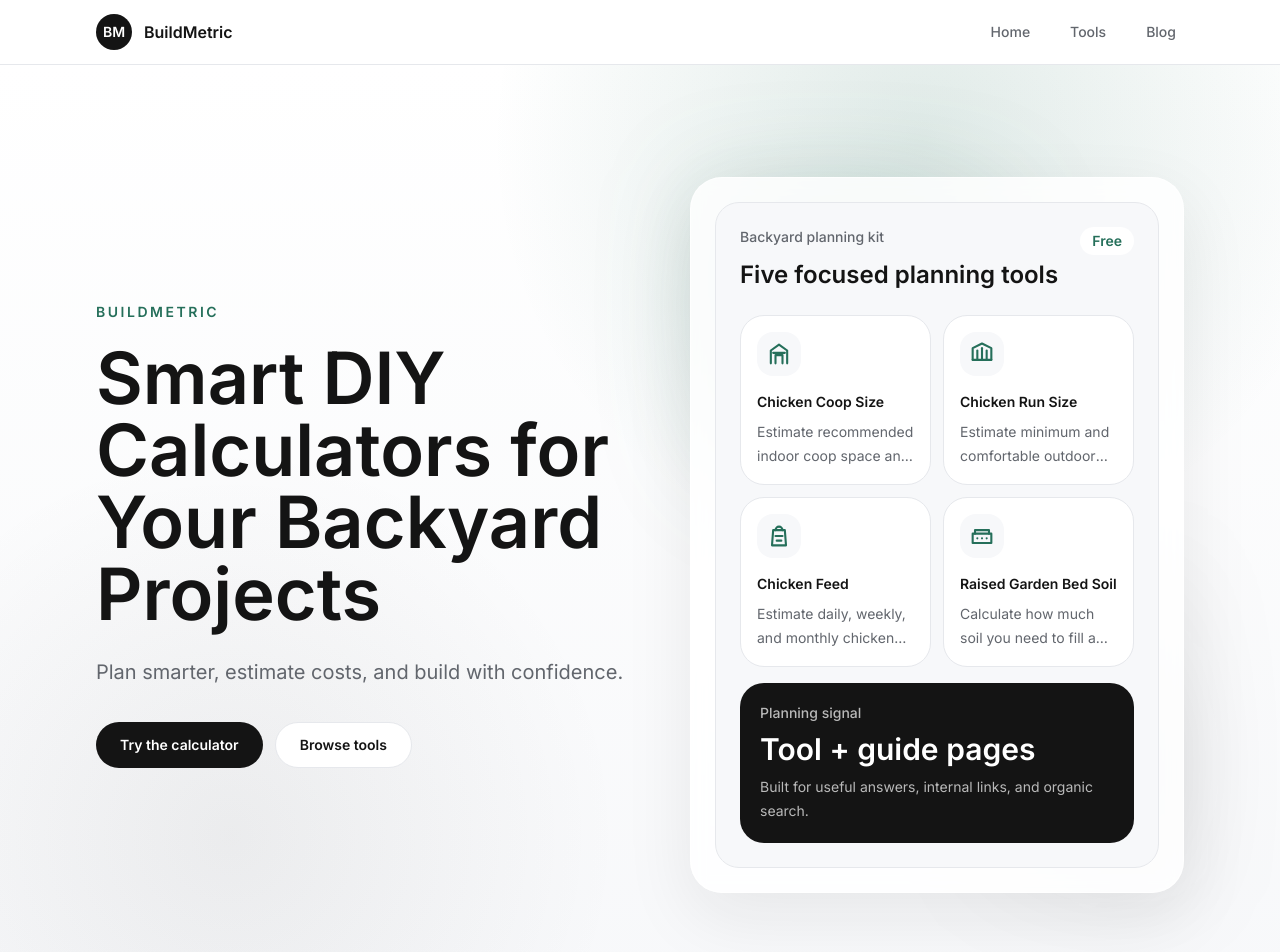
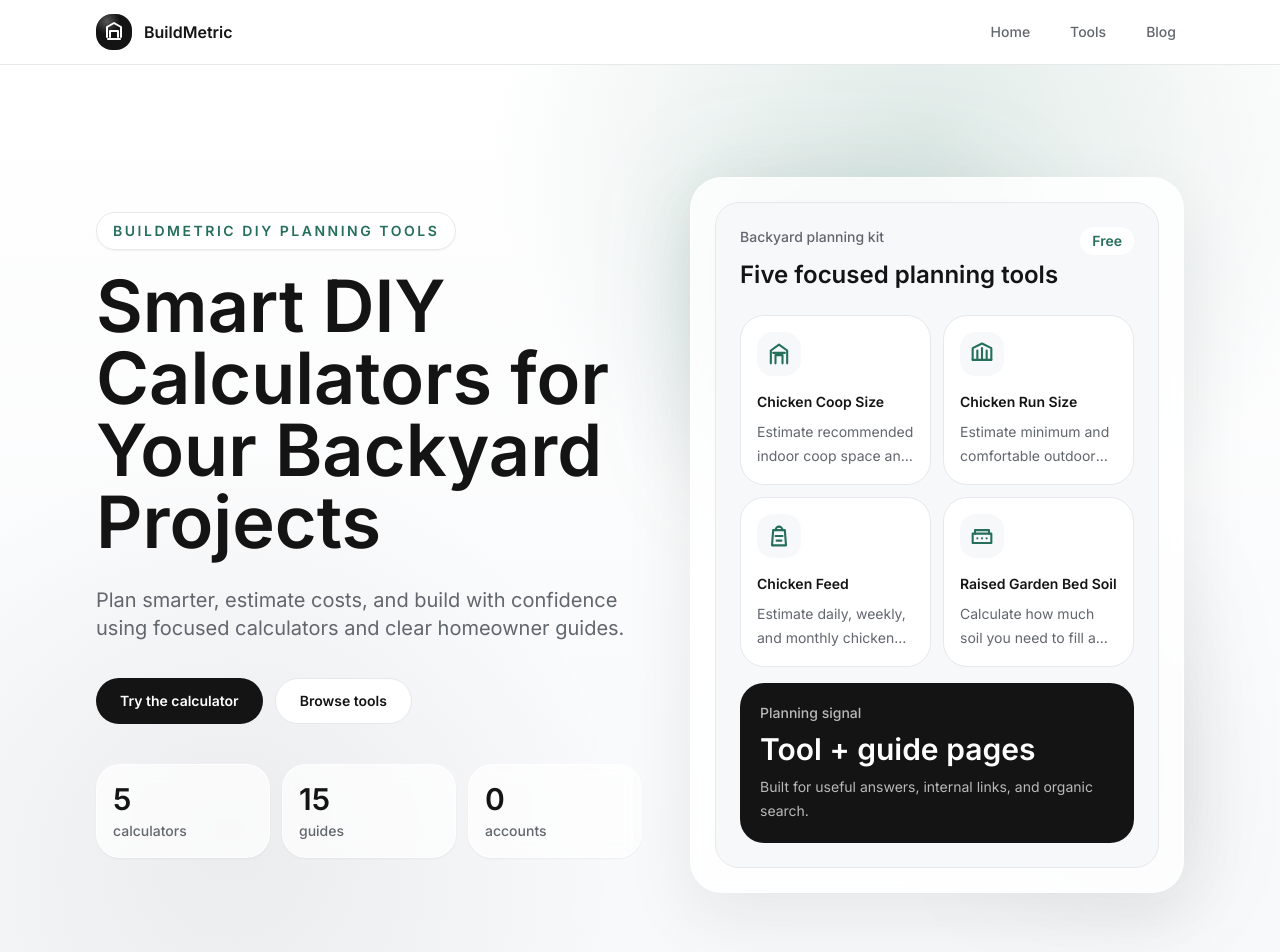
Before and after one commit to bcd736710-sketch/buildmetric, a Next.js app: page / in a window 1280 px wide. Shown: the top 952 px of the page. Built offline with nearby package versions, Linux system fonts and the light colour scheme; no server answers.

Commit message:
Polish BuildMetric brand and homepage

```diff
--- a/app/layout.tsx
+++ b/app/layout.tsx
@@ -19,6 +19,9 @@ export const metadata: Metadata = {
   },
   description: siteConfig.description,
   applicationName: siteConfig.name,
+  icons: {
+    icon: "/icon.svg",
+  },
   verification: {
     other: {
       "msvalidate.01": "33D5684FC661A2807740B2027FAB673E",
--- a/app/page.tsx
+++ b/app/page.tsx
@@ -12,14 +12,15 @@ export default function HomePage() {
       <section className="relative overflow-hidden border-b border-line bg-[radial-gradient(circle_at_72%_8%,rgba(37,111,90,0.14),transparent_34%),radial-gradient(circle_at_18%_82%,rgba(20,20,20,0.06),transparent_30%),linear-gradient(180deg,#ffffff_0%,#f7f8fa_100%)]">
         <Container className="grid gap-12 py-20 sm:py-24 lg:grid-cols-[1.05fr_0.95fr] lg:items-center lg:py-28">
           <div>
-            <p className="mb-5 text-sm font-semibold uppercase tracking-[0.18em] text-brand">
-              BuildMetric
+            <p className="mb-5 inline-flex rounded-full border border-line bg-white/70 px-4 py-2 text-sm font-semibold uppercase tracking-[0.18em] text-brand shadow-sm backdrop-blur">
+              BuildMetric DIY planning tools
             </p>
             <h1 className="max-w-4xl text-5xl font-semibold leading-tight tracking-normal text-ink sm:text-6xl lg:text-7xl">
               Smart DIY Calculators for Your Backyard Projects
             </h1>
             <p className="mt-7 max-w-2xl text-lg leading-8 text-muted sm:text-xl">
-              Plan smarter, estimate costs, and build with confidence.
+              Plan smarter, estimate costs, and build with confidence using
+              focused calculators and clear homeowner guides.
             </p>
             <div className="mt-9 flex flex-col gap-3 sm:flex-row">
               <Link
@@ -34,6 +35,21 @@ export default function HomePage() {
               >
                 Browse tools
               </Link>
+            </div>
+            <div className="mt-10 grid max-w-2xl grid-cols-3 gap-3">
+              {[
+                ["5", "calculators"],
+                ["15", "guides"],
+                ["0", "accounts"],
+              ].map(([value, label]) => (
+                <div
+                  key={label}
+                  className="rounded-3xl border border-white/70 bg-white/70 p-4 shadow-sm backdrop-blur"
+                >
+                  <p className="text-3xl font-semibold text-ink">{value}</p>
+                  <p className="mt-1 text-sm font-medium text-muted">{label}</p>
+                </div>
+              ))}
             </div>
           </div>
 
@@ -93,6 +109,49 @@ export default function HomePage() {
         </Container>
       </section>
 
+      <section className="border-b border-line bg-white py-16 sm:py-20">
+        <Container>
+          <div className="grid gap-10 lg:grid-cols-[0.8fr_1fr] lg:items-center">
+            <div>
+              <p className="text-sm font-semibold uppercase tracking-[0.18em] text-brand">
+                Why BuildMetric
+              </p>
+              <h2 className="mt-3 text-3xl font-semibold text-ink sm:text-4xl">
+                Lightweight tools for decisions before the project starts.
+              </h2>
+            </div>
+            <div className="grid gap-4 sm:grid-cols-2">
+              {[
+                [
+                  "Transparent formulas",
+                  "Each calculator explains the assumptions behind the result.",
+                ],
+                [
+                  "Mobile-first planning",
+                  "Use it at the store, in the yard, or while comparing plans.",
+                ],
+                [
+                  "No sign-up wall",
+                  "The useful parts stay accessible without accounts.",
+                ],
+                [
+                  "Content connected to tools",
+                  "Guides and calculators link together around real projects.",
+                ],
+              ].map(([title, body]) => (
+                <div
+                  key={title}
+                  className="rounded-3xl border border-line bg-surface p-6"
+                >
+                  <h3 className="text-lg font-semibold text-ink">{title}</h3>
+                  <p className="mt-3 leading-7 text-muted">{body}</p>
+                </div>
+              ))}
+            </div>
+          </div>
+        </Container>
+      </section>
+
       <section className="py-16 sm:py-20">
         <Container>
           <div className="flex flex-col gap-4 sm:flex-row sm:items-end sm:justify-between">
--- /dev/null
+++ b/components/brand-mark.tsx
@@ -0,0 +1,41 @@
+type BrandMarkProps = {
+  className?: string;
+};
+
+export function BrandMark({ className = "h-9 w-9" }: BrandMarkProps) {
+  return (
+    <span
+      className={`relative inline-flex items-center justify-center overflow-hidden rounded-2xl bg-ink text-white ${className}`}
+      aria-hidden="true"
+    >
+      <span className="absolute inset-0 bg-[radial-gradient(circle_at_30%_20%,rgba(255,255,255,0.28),transparent_34%)]" />
+      <svg
+        className="relative h-2/3 w-2/3"
+        viewBox="0 0 48 48"
+        fill="none"
+        xmlns="http://www.w3.org/2000/svg"
+      >
+        <path
+          d="M10 34V14l14-8 14 8v20"
+          stroke="currentColor"
+          strokeWidth="4"
+          strokeLinecap="round"
+          strokeLinejoin="round"
+        />
+        <path
+          d="M16 34V22h16v12"
+          stroke="currentColor"
+          strokeWidth="4"
+          strokeLinecap="round"
+          strokeLinejoin="round"
+        />
+        <path
+          d="M12 38h24"
+          stroke="currentColor"
+          strokeWidth="4"
+          strokeLinecap="round"
+        />
+      </svg>
+    </span>
+  );
+}
--- a/components/footer.tsx
+++ b/components/footer.tsx
@@ -1,50 +1,77 @@
 import Link from "next/link";
+import { BrandMark } from "@/components/brand-mark";
 import { Container } from "@/components/container";
 
 export function Footer() {
   return (
-    <footer className="border-t border-line bg-white py-10">
-      <Container className="flex flex-col gap-8 sm:flex-row sm:items-start sm:justify-between">
+    <footer className="border-t border-line bg-white py-12">
+      <Container className="flex flex-col gap-10 lg:flex-row lg:items-start lg:justify-between">
         <div className="max-w-md">
+          <div className="flex items-center gap-3">
+            <BrandMark />
             <p className="text-lg font-semibold text-ink">BuildMetric</p>
+          </div>
           <p className="mt-3 leading-7 text-muted">
             Simple, accurate, and beautiful online tools for DIY homeowners.
           </p>
+          <div className="mt-6 grid gap-3 text-sm text-muted sm:grid-cols-3">
+            <div className="rounded-2xl border border-line bg-surface p-4">
+              <span className="block font-semibold text-ink">5 tools</span>
+              Backyard calculators
             </div>
-        <div className="flex flex-wrap gap-4 sm:gap-6">
+            <div className="rounded-2xl border border-line bg-surface p-4">
+              <span className="block font-semibold text-ink">15 guides</span>
+              SEO content library
+            </div>
+            <div className="rounded-2xl border border-line bg-surface p-4">
+              <span className="block font-semibold text-ink">Free</span>
+              No account needed
+            </div>
+          </div>
+        </div>
+        <div className="grid gap-8 sm:grid-cols-2">
+          <div>
+            <p className="text-sm font-semibold uppercase tracking-[0.18em] text-brand">
+              Explore
+            </p>
+            <div className="mt-4 grid gap-3">
+              {[
+                ["Home", "/"],
+                ["Tools", "/tools"],
+                ["Blog", "/blog"],
+              ].map(([label, href]) => (
                 <Link
-            className="rounded-full px-2 py-1 text-sm font-medium text-muted hover:text-ink focus-visible:outline-none focus-visible:ring-4 focus-visible:ring-brand/20"
-            href="/"
+                  key={href}
+                  className="rounded-full text-sm font-medium text-muted hover:text-ink focus-visible:outline-none focus-visible:ring-4 focus-visible:ring-brand/20"
+                  href={href}
                 >
-            Home
+                  {label}
                 </Link>
+              ))}
+            </div>
+          </div>
+          <div>
+            <p className="text-sm font-semibold uppercase tracking-[0.18em] text-brand">
+              Site
+            </p>
+            <div className="mt-4 grid gap-3">
+              {[
+                ["About", "/about"],
+                ["Privacy", "/privacy-policy"],
+              ].map(([label, href]) => (
                 <Link
-            className="rounded-full px-2 py-1 text-sm font-medium text-muted hover:text-ink focus-visible:outline-none focus-visible:ring-4 focus-visible:ring-brand/20"
-            href="/tools"
+                  key={href}
+                  className="rounded-full text-sm font-medium text-muted hover:text-ink focus-visible:outline-none focus-visible:ring-4 focus-visible:ring-brand/20"
+                  href={href}
                 >
-            Tools
+                  {label}
                 </Link>
-          <Link
-            className="rounded-full px-2 py-1 text-sm font-medium text-muted hover:text-ink focus-visible:outline-none focus-visible:ring-4 focus-visible:ring-brand/20"
-            href="/blog"
-          >
-            Blog
-          </Link>
-          <Link
-            className="rounded-full px-2 py-1 text-sm font-medium text-muted hover:text-ink focus-visible:outline-none focus-visible:ring-4 focus-visible:ring-brand/20"
-            href="/about"
-          >
-            About
-          </Link>
-          <Link
-            className="rounded-full px-2 py-1 text-sm font-medium text-muted hover:text-ink focus-visible:outline-none focus-visible:ring-4 focus-visible:ring-brand/20"
-            href="/privacy-policy"
-          >
-            Privacy
-          </Link>
+              ))}
+            </div>
+          </div>
         </div>
       </Container>
-      <Container className="mt-8">
+      <Container className="mt-10 border-t border-line pt-6">
         <p className="text-sm text-muted">
           &copy; {new Date().getFullYear()} BuildMetric. All rights reserved.
         </p>
--- a/components/header.tsx
+++ b/components/header.tsx
@@ -1,4 +1,5 @@
 import Link from "next/link";
+import { BrandMark } from "@/components/brand-mark";
 import { Container } from "@/components/container";
 
 export function Header() {
@@ -10,9 +11,7 @@ export function Header() {
           className="flex items-center gap-3 rounded-full focus-visible:outline-none focus-visible:ring-4 focus-visible:ring-brand/20"
           aria-label="BuildMetric home"
         >
-          <span className="flex h-9 w-9 items-center justify-center rounded-full bg-ink text-sm font-semibold text-white">
-            BM
-          </span>
+          <BrandMark />
           <span className="text-base font-semibold tracking-normal text-ink">
             BuildMetric
           </span>
```
Also changed, not shown: app/icon.svg (added). Lines whose indentation alone changed are shown as unchanged.
